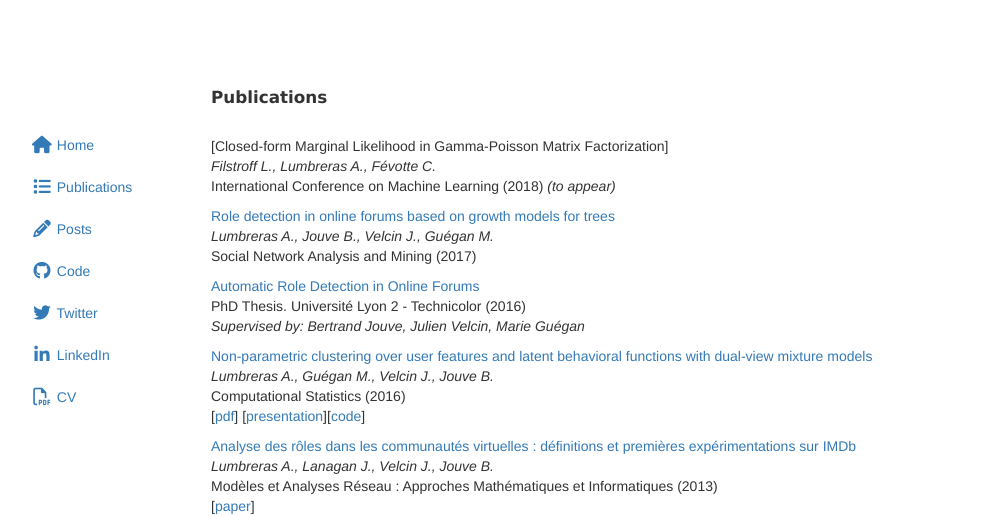
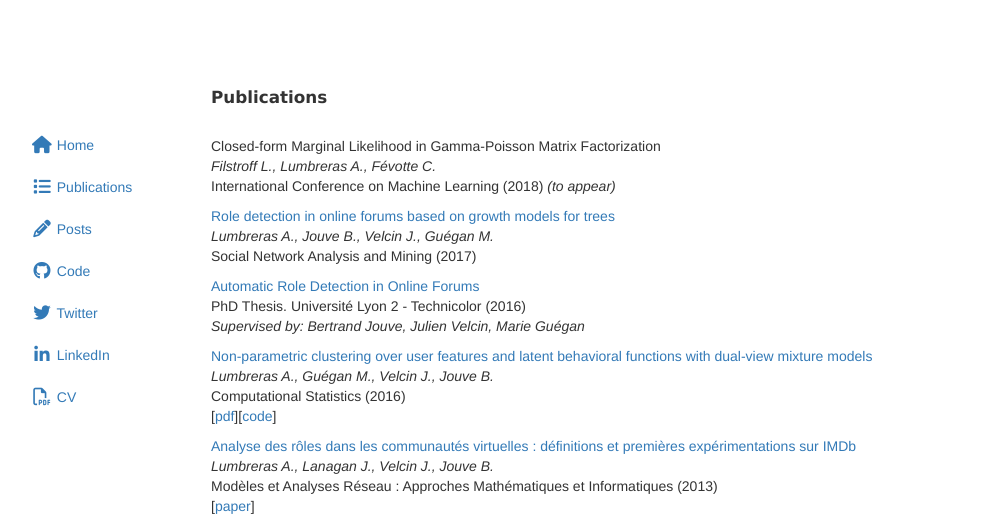
Before and after one commit to alumbreras/alumbreras.github.io, a Jekyll site: the page built from publications.md, in a window 1280 px wide. Shown: the top 516 px of the page, without its empty margins (54-1050 px from the left). Built offline with Jekyll 4.4.1, drawn with Linux system fonts in a browser that asks for light colours; nearby versions of some CDN libraries; comment, search, counter and statistics services are not loaded.

Commit message:
updated publications

```diff
--- a/publications.md
+++ b/publications.md
@@ -5,7 +5,7 @@
 
 ## Publications
 
-[Closed-form Marginal Likelihood in Gamma-Poisson Matrix Factorization]<br>
+Closed-form Marginal Likelihood in Gamma-Poisson Matrix Factorization<br>
 *Filstroff L., Lumbreras A., Févotte C.* <br>
 International Conference on Machine Learning (2018) *(to appear)*
 
@@ -20,7 +20,7 @@
 [Non-parametric clustering over user features and latent behavioral functions with dual-view mixture models](http://link.springer.com/article/10.1007/s00180-016-0668-0) <br>
 *Lumbreras A., Guégan M., Velcin J., Jouve B.* <br>
 Computational Statistics (2016)   <br>
-[[pdf](http://albertolumbreras.net/files/Lumbreras_et_al_2013_1.pdf)] [[presentation](http://albertolumbreras.net/files/Lumbreras_et_al_2017_CompStats.pdf)][[code](https://github.com/alumbreras/Dual-DPGMM)]
+[[pdf](http://albertolumbreras.net/files/Lumbreras_et_al_2017_CompStats.pdf)][[code](https://github.com/alumbreras/Dual-DPGMM)]
 
 [Analyse des rôles dans les communautés virtuelles : définitions et premières expérimentations sur IMDb](http://lipn.univ-paris13.fr/marami2013/MARAMI13/Programme_2.html) <br>
 *Lumbreras A., Lanagan J., Velcin J.,  Jouve B.* <br>
```
